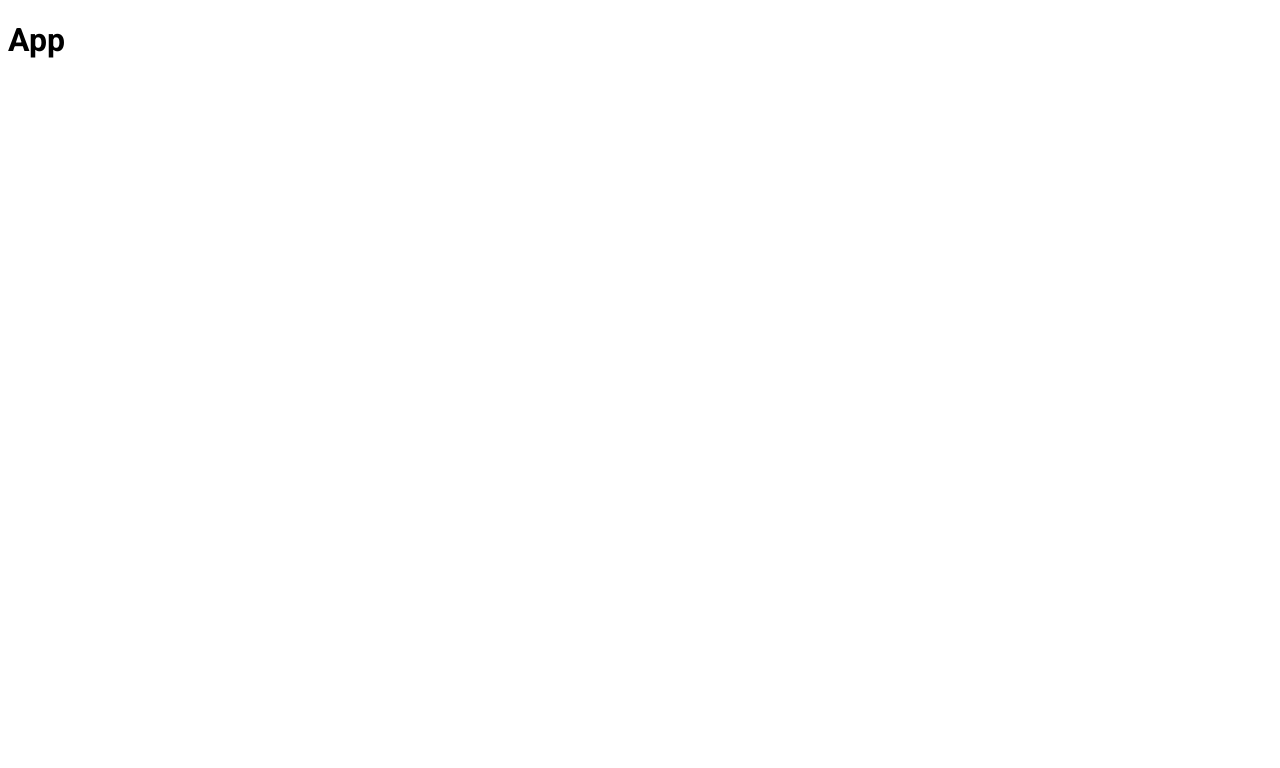
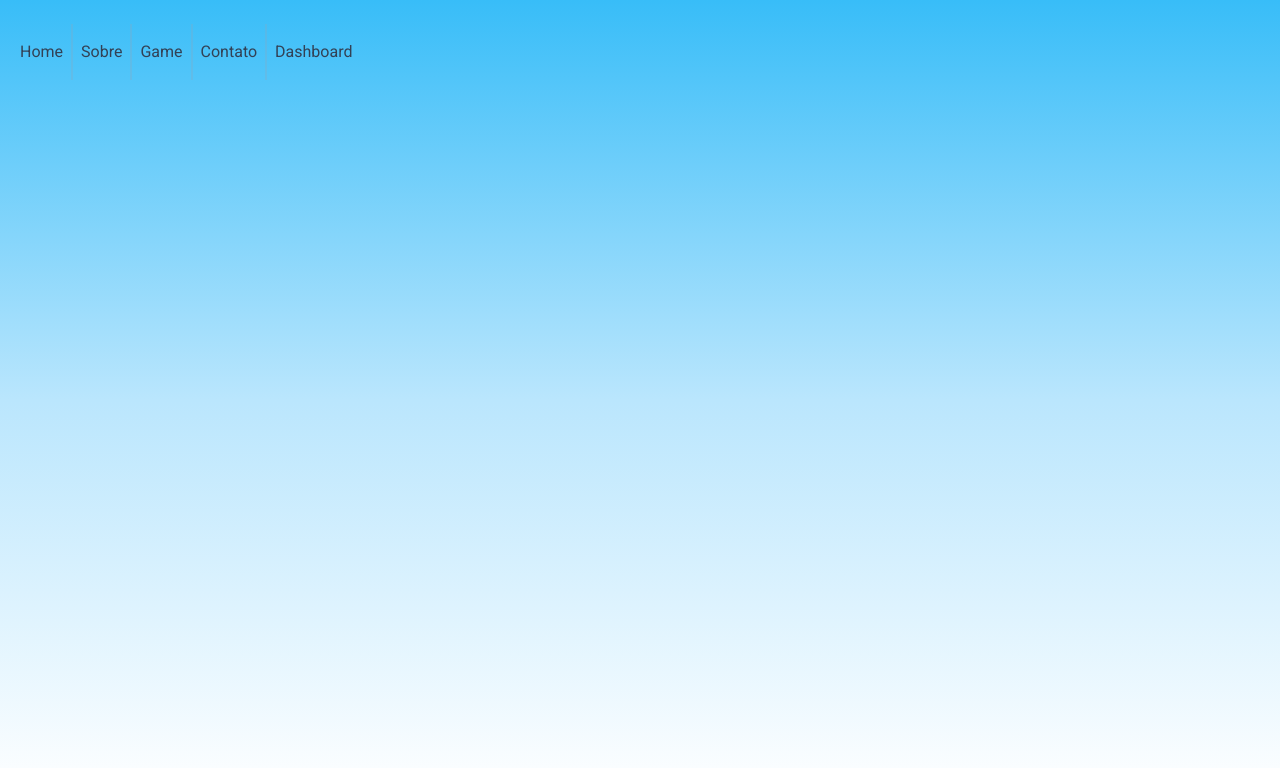
Before and after one commit to FelipeRochaOl/meu-amigo-sam-app, a Next.js app: page / in a window 1280 px wide. Shown: the top 768 px of the page. Built offline with nearby package versions, Linux system fonts and the light colour scheme.

Commit message:
feat: Create component menu

```diff
--- a/src/app/layout.tsx
+++ b/src/app/layout.tsx
@@ -1,5 +1,7 @@
+import { roboto, robotoBold, robotoLight } from '@/app/fonts/Roboto'
 import type { Metadata } from 'next'
-import { roboto, robotoBold, robotoLight } from './fonts/Roboto'
+
+import '@/app/styles/globals.css'
 
 export const metadata: Metadata = {
   title: 'Create Next App',
--- a/src/app/page.tsx
+++ b/src/app/page.tsx
@@ -1,7 +1,12 @@
+import { style } from "@/app/styles/home.css";
+import { Menu } from "@/components/Menu/Menu";
+
 export default function Home() {
   return (
-    <main className="flex min-h-screen flex-col items-center justify-between p-24">
-      <h1>App</h1>
+    <main className={style.mainBackground}>
+      <header className="pt-6 pl-3">
+        <Menu />
+      </header>
     </main>
   )
 }
--- /dev/null
+++ b/src/app/styles/globals.css
@@ -0,0 +1,3 @@
+@tailwind base;
+@tailwind components;
+@tailwind utilities;
--- /dev/null
+++ b/src/app/styles/home.css.ts
@@ -0,0 +1,12 @@
+const mainBackground = [
+  'flex',
+  'min-h-screen',
+  'flex-col',
+  'bg-gradient-to-b',
+  'from-sky-400',
+  'via-sky-200'
+]
+
+export const style = {
+  mainBackground: mainBackground.join(' ')
+}
--- /dev/null
+++ b/src/components/Menu/Menu.tsx
@@ -0,0 +1,14 @@
+import Link from "next/link";
+import { style } from "./styles";
+
+export const Menu = () => {
+  return (
+    <nav className={style.nav}>
+      <Link href={'#'} className={style.link}>Home</Link>
+      <Link href={'#'} className={style.link}>Sobre</Link>
+      <Link href={'#'} className={style.link}>Game</Link>
+      <Link href={'#'} className={style.link}>Contato</Link>
+      <Link href={'#'} className={style.link}>Dashboard</Link>
+    </nav>
+  )
+}
--- /dev/null
+++ b/src/components/Menu/styles.ts
@@ -0,0 +1,23 @@
+const nav = [
+  'flex',
+  'divide-x-2',
+  'divide-solid',
+  'divide-slate-400/25',
+  'min-w-min',
+  'max-w-min',
+  'h-14',
+  'place-content-around',
+  'text-slate-700'
+]
+
+const link = [
+  'flex',
+  'h-14',
+  'items-center',
+  'px-2',
+]
+
+export const style = {
+  nav: nav.join(' '),
+  link: link.join(' ')
+}
```
